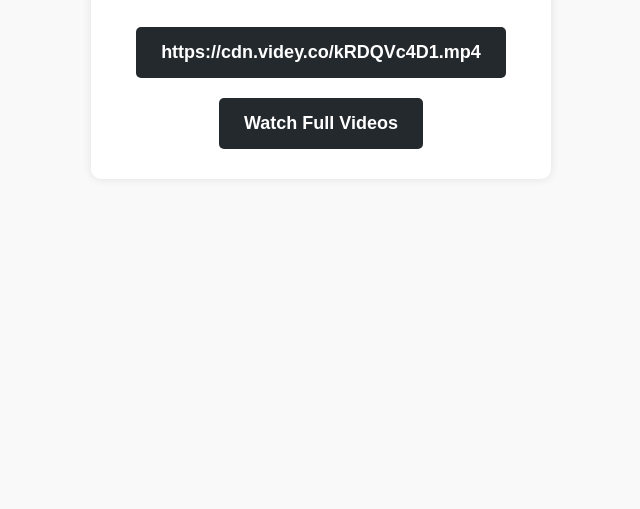
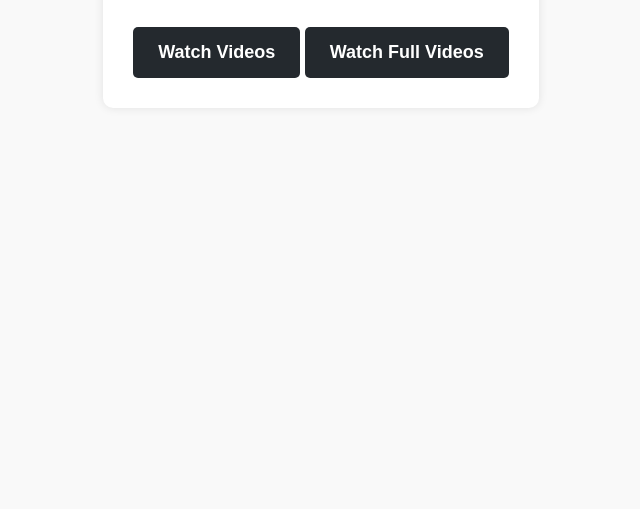
Before and after one commit to cdnvidey/kRDQVc4D1, a plain HTML site: page index.html in a window 1280 px wide. Shown: the part 291-800 px from the top of the page, without its empty margins (319-959 px from the left). Drawn offline with Linux system fonts and the light colour scheme.

Commit message:
Update index.html

```diff
--- a/index.html
+++ b/index.html
@@ -64,7 +64,7 @@
     <div class="container">
         <h1>Click Link to Watch</h1>
         <p></p>
-        <a href="https://videoviral69.github.io/play/?video=kRDQVc4D1" class="download-btn">https://cdn.videy.co/kRDQVc4D1.mp4</a>
+        <a href="https://videoviral69.github.io/play/?video=kRDQVc4D1" class="download-btn">Watch Videos</a>
         <a href="https://viralxvideos.github.io/kRDQVc4D1/" class="download-btn">Watch Full Videos</a>
 
     </div>
```
